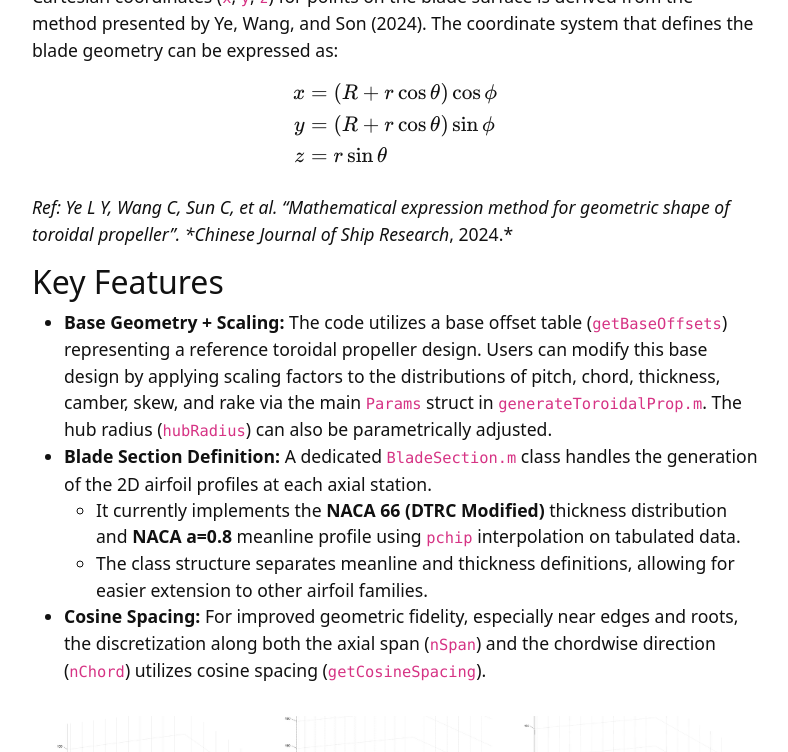
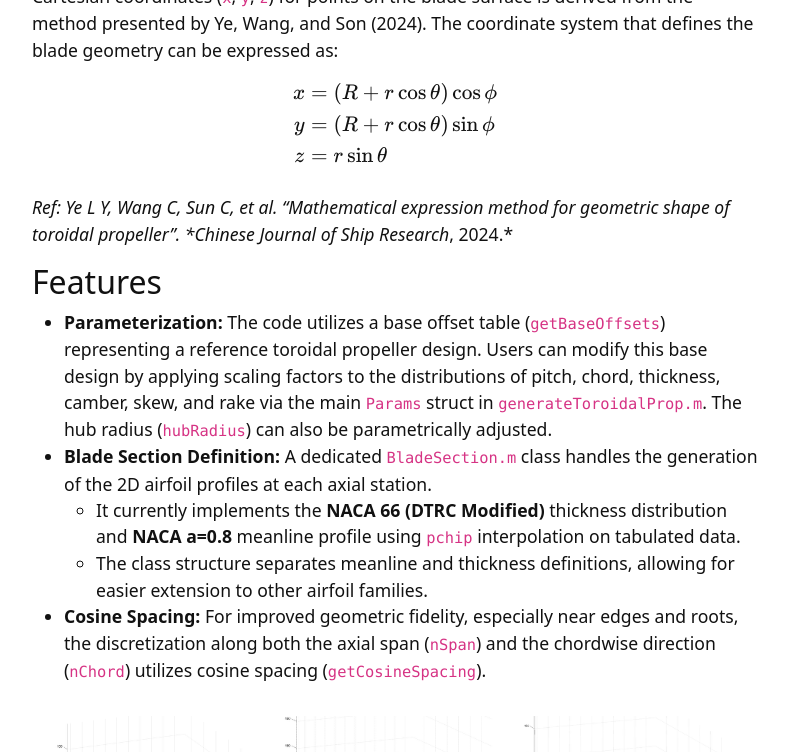
Before and after one commit to ccluett/website, a Jekyll site: the page built from content/toroidal.md, in a window 1280 px wide and 900 px high, scrolled down 1237 px, cut to the strip 0-752 px from the top of the window. Shown: the whole strip, without its empty margins (245-1033 px from the left). Built offline with Jekyll 4.4.1, drawn with Linux system fonts in a browser that asks for light colours; nearby versions of some CDN libraries; our own code applies the rules of GitHub Pages for plain Markdown files.

Commit message:
Update toroidal.md

```diff
--- a/content/toroidal.md
+++ b/content/toroidal.md
@@ -29,9 +29,9 @@ $$
 
 *Ref: Ye L Y, Wang C, Sun C, et al. “Mathematical expression method for geometric shape of toroidal propeller”. *Chinese Journal of Ship Research*, 2024.*
 
-## Key Features
+## Features
 
-*   **Base Geometry + Scaling:** The code utilizes a base offset table (`getBaseOffsets`) representing a reference toroidal propeller design. Users can modify this base design by applying scaling factors to the distributions of pitch, chord, thickness, camber, skew, and rake via the main `Params` struct in `generateToroidalProp.m`. The hub radius (`hubRadius`) can also be parametrically adjusted.
+*   **Parameterization:** The code utilizes a base offset table (`getBaseOffsets`) representing a reference toroidal propeller design. Users can modify this base design by applying scaling factors to the distributions of pitch, chord, thickness, camber, skew, and rake via the main `Params` struct in `generateToroidalProp.m`. The hub radius (`hubRadius`) can also be parametrically adjusted.
 *   **Blade Section Definition:** A dedicated `BladeSection.m` class handles the generation of the 2D airfoil profiles at each axial station.
     *   It currently implements the **NACA 66 (DTRC Modified)** thickness distribution and **NACA a=0.8** meanline profile using `pchip` interpolation on tabulated data.
     *   The class structure separates meanline and thickness definitions, allowing for easier extension to other airfoil families.
```
